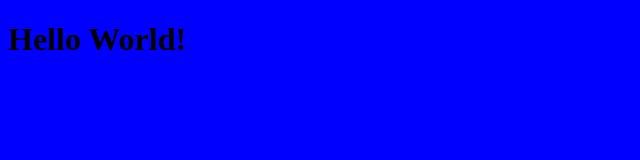
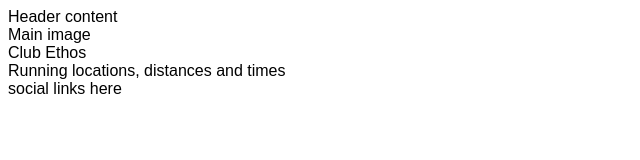
Before and after one commit to Tony118g/love-running, a plain HTML site: page index.html in a window 1280 px wide. Shown: the whole page, without its empty margins (0-640 px from the left). Drawn offline with Linux system fonts and the light colour scheme.

Commit message:
Add core structure for home page

```diff
--- a/assets/css/style.css
+++ b/assets/css/style.css
@@ -1,3 +1,3 @@
 body{
-    background-color: blue;
+    font-family: Arial;
 }
--- a/index.html
+++ b/index.html
@@ -11,6 +11,18 @@
     <title>Love Running </title>
 </head>
 <body>
-    <h1>Hello World!</h1>
+    <header>Header content</header>
+    <section>
+        Main image
+    </section>
+    <section>
+        Club Ethos
+    </section>
+    <section>
+        Running locations, distances and times
+    </section>
+    <footer>
+        social links here
+    </footer>
 </body>
 </html>
```
